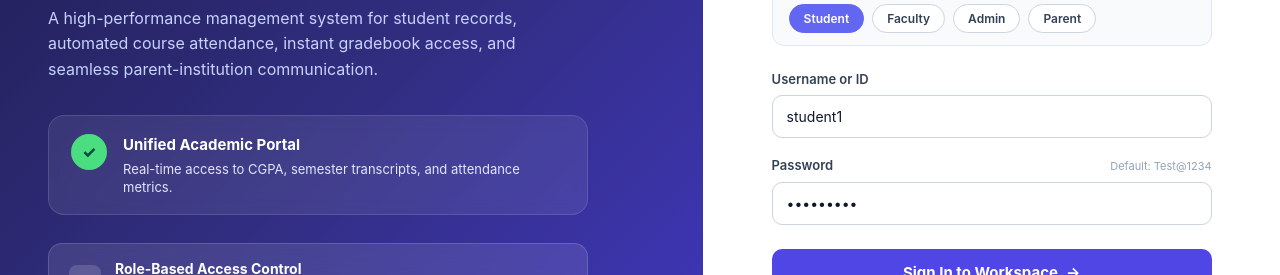
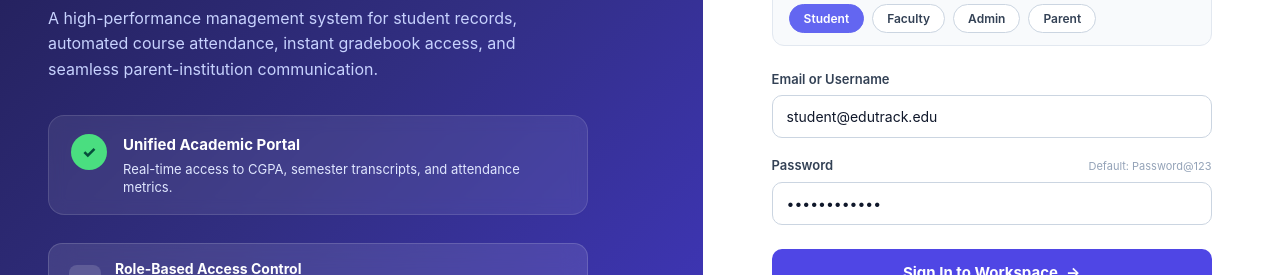
Before and after one commit to Nagashri2304/student-record-system, a React (Vite) app in the folder frontend/: page /login in a window 1280 px wide. Shown: the part 295-570 px from the top of the page. Built offline with nearby package versions, Linux system fonts and the light colour scheme; no server answers.

Commit message:
fix(auth): align frontend login payload with email and default seeded password

```diff
--- a/frontend/src/pages/Login.jsx
+++ b/frontend/src/pages/Login.jsx
@@ -6,15 +6,15 @@ import { api } from '../api/client'
 const CURRENT_YEAR = new Date().getFullYear()
 
 const DEMO_PRESETS = [
-  { label: 'Student', username: 'student1', role: 'Student', name: 'Aarav Sharma' },
-  { label: 'Faculty', username: 'faculty1', role: 'Faculty', name: 'Dr. Kavya Rao' },
-  { label: 'Admin', username: 'admin', role: 'Admin', name: 'System Administrator' },
-  { label: 'Parent', username: 'parent1', role: 'Parent', name: 'Parent of Aarav' },
+  { label: 'Student', username: 'student@edutrack.edu', role: 'Student', name: 'Aarav Sharma' },
+  { label: 'Faculty', username: 'faculty@edutrack.edu', role: 'Faculty', name: 'Dr. Kavya Rao' },
+  { label: 'Admin', username: 'admin@edutrack.edu', role: 'Admin', name: 'System Administrator' },
+  { label: 'Parent', username: 'parent@edutrack.edu', role: 'Parent', name: 'Parent of Aarav' },
 ]
 
 export default function Login() {
-  const [username, setUsername] = useState('student1')
-  const [password, setPassword] = useState('Test@1234')
+  const [username, setUsername] = useState('student@edutrack.edu')
+  const [password, setPassword] = useState('Password@123')
   const [error, setError] = useState('')
   const [loading, setLoading] = useState(false)
 
@@ -23,7 +23,7 @@ export default function Login() {
 
   function handleQuickLogin(preset) {
     setUsername(preset.username)
-    setPassword('Test@1234')
+    setPassword('Password@123')
     setError('')
   }
 
@@ -33,6 +33,7 @@ export default function Login() {
 
     try {
       const result = await api.post('/auth/login', {
+        email: userToAuth,
         username: userToAuth,
         password: passToAuth,
       })
@@ -176,12 +177,12 @@ export default function Login() {
 
           <form className="auth-form" onSubmit={handleSubmit}>
             <div className="field-group">
-              <label htmlFor="username">Username or ID</label>
+              <label htmlFor="username">Email or Username</label>
               <input
                 id="username"
                 name="username"
                 type="text"
-                placeholder="e.g. student1, admin, faculty1"
+                placeholder="e.g. student@edutrack.edu"
                 autoComplete="username"
                 value={username}
                 onChange={(e) => setUsername(e.target.value)}
@@ -192,7 +193,7 @@ export default function Login() {
             <div className="field-group">
               <div className="field-label-row">
                 <label htmlFor="password">Password</label>
-                <span className="field-hint">Default: Test@1234</span>
+                <span className="field-hint">Default: Password@123</span>
               </div>
               <input
                 id="password"
```
